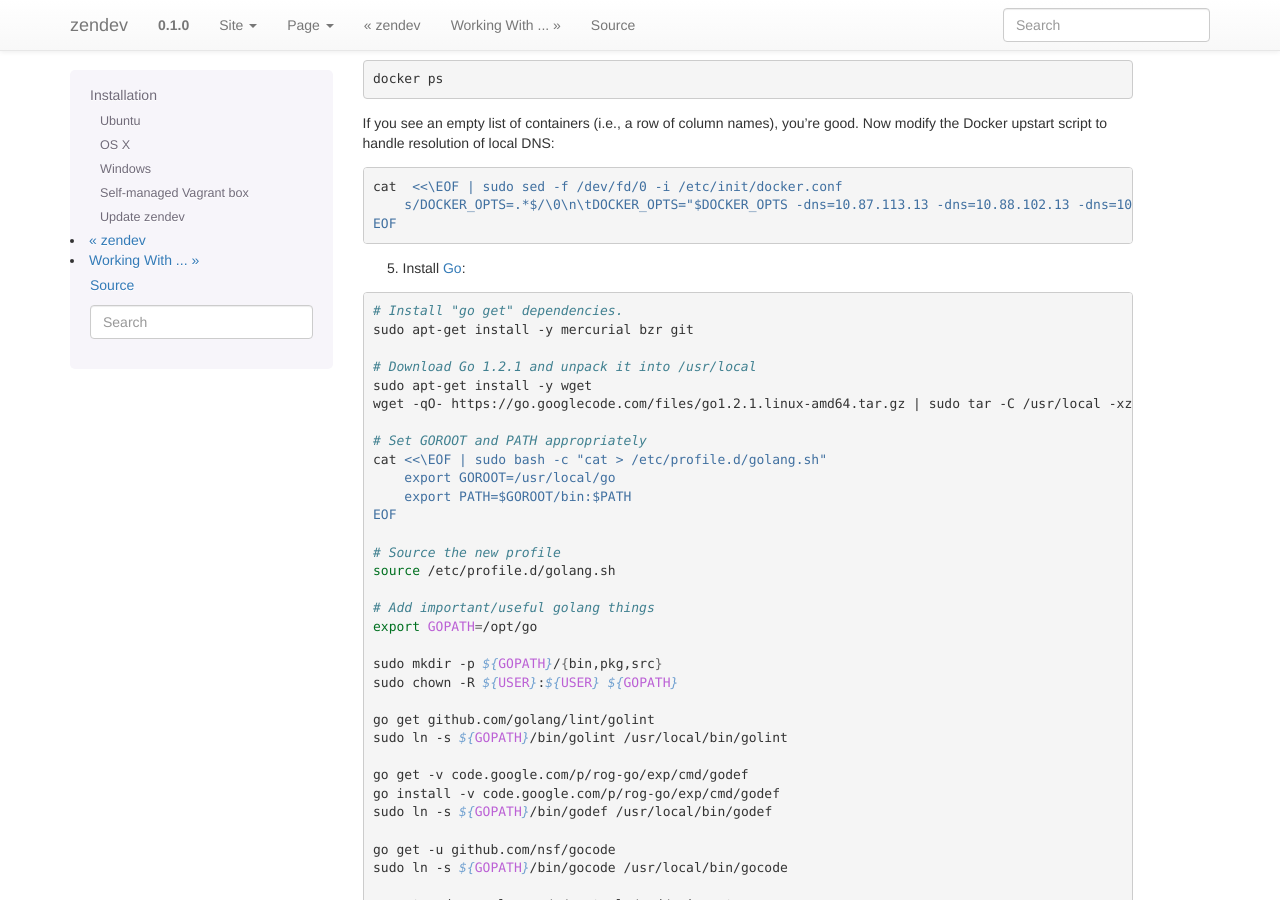
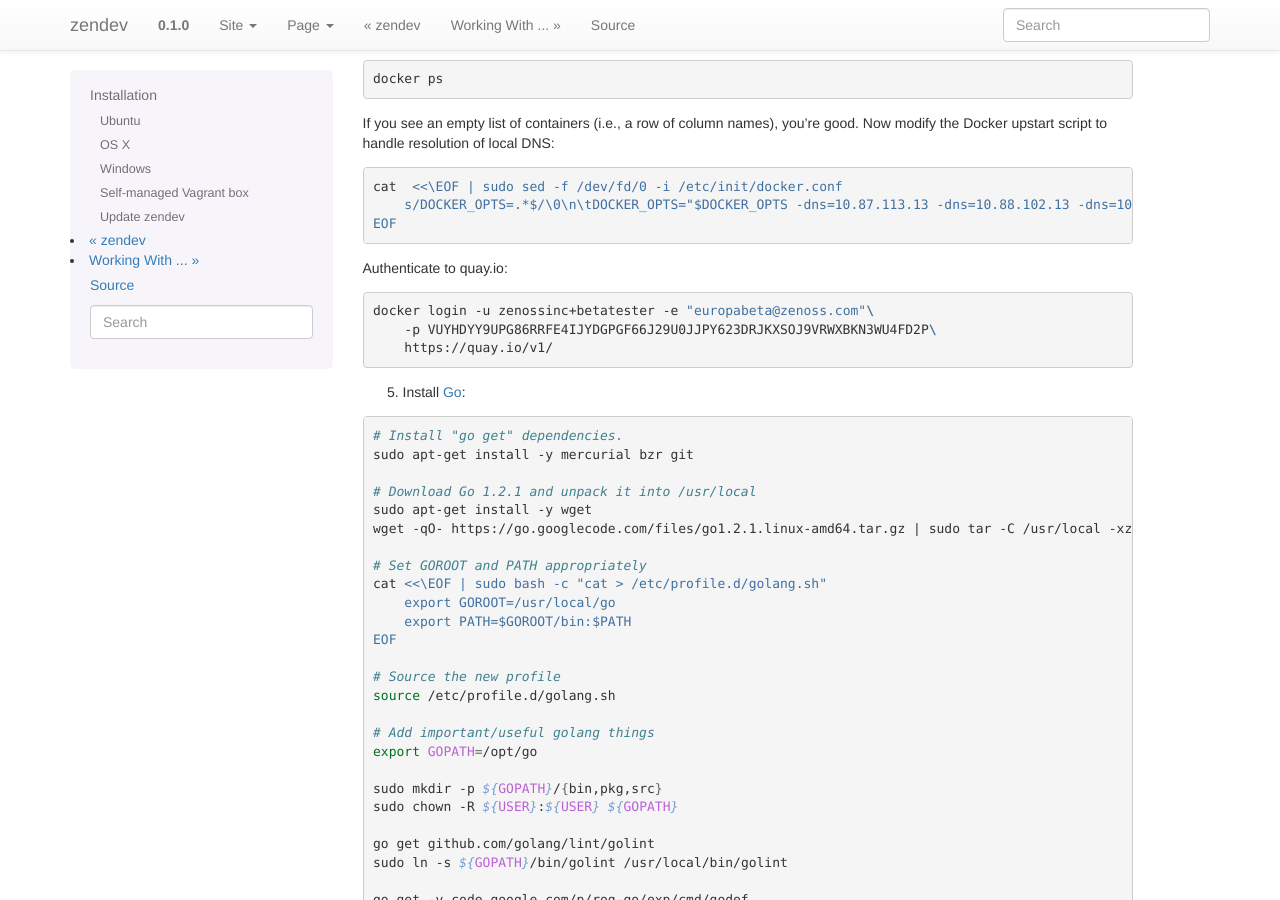
Before and after one commit to zenoss/zendev, a Sphinx documentation site: the page built from docs/installation.rst, in a window 1280 px wide and 900 px high, scrolled down 942 px. Built offline with Sphinx 7.4.7, drawn with Linux system fonts in a browser that asks for light colours.

Commit message:
Update to auth with quay.io

```diff
--- a/docs/installation.rst
+++ b/docs/installation.rst
@@ -67,6 +67,13 @@ good. Now modify the Docker upstart script to handle resolution of local DNS:
         s/DOCKER_OPTS=.*$/\0\n\tDOCKER_OPTS="$DOCKER_OPTS -dns=10.87.113.13 -dns=10.88.102.13 -dns=10.175.211.10"/
     EOF
 
+Authenticate to quay.io:
+
+.. code-block:: bash
+
+    docker login -u zenossinc+betatester -e "europabeta@zenoss.com"\
+        -p VUYHDYY9UPG86RRFE4IJYDGPGF66J29U0JJPY623DRJKXSOJ9VRWXBKN3WU4FD2P\
+        https://quay.io/v1/
 
 5. Install Go_:
 
```
